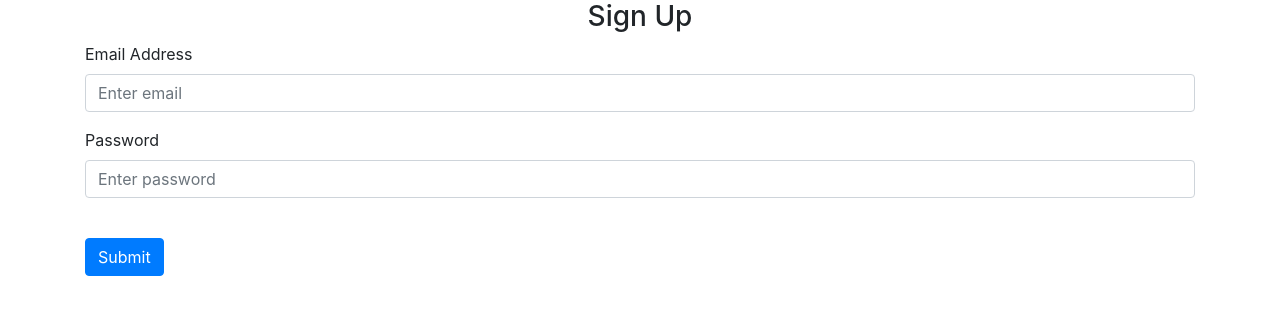
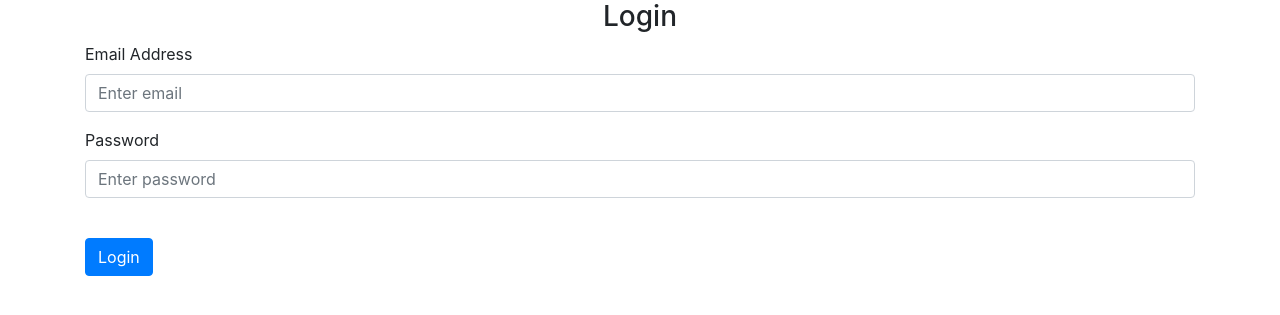
Before and after one commit to mahdi-robbani/notes_webapp, a Flask app: page /login in a window 1280 px wide. Shown: the part 56-371 px from the top of the page. Run offline with Flask 2, Linux system fonts and the light colour scheme; some libraries are stand-ins or nearby versions.

Commit message:
fixed login page

```diff
--- a/website/templates/login.html
+++ b/website/templates/login.html
@@ -2,7 +2,7 @@
 {% block title %}Login{% endblock %}
 {% block content %}
 <form method = "POST">
-    <h3 align="center">Sign Up</h3>
+    <h3 align="center">Login</h3>
     <!-- form-group is a bootstrap class -->
     <div class="form-group">
         <label for="email">Email Address</label>
@@ -21,12 +21,12 @@
         <input
             type="password"
             class="form-control"
-            id="password1"
-            name="password1"
+            id="password"
+            name="password"
             placeholder="Enter password"
         />
     </div>
     <br />
-    <button type="submit" class="btn btn-primary">Submit</button>
+    <button type="submit" class="btn btn-primary">Login</button>
 </form>
 {% endblock %}
```
